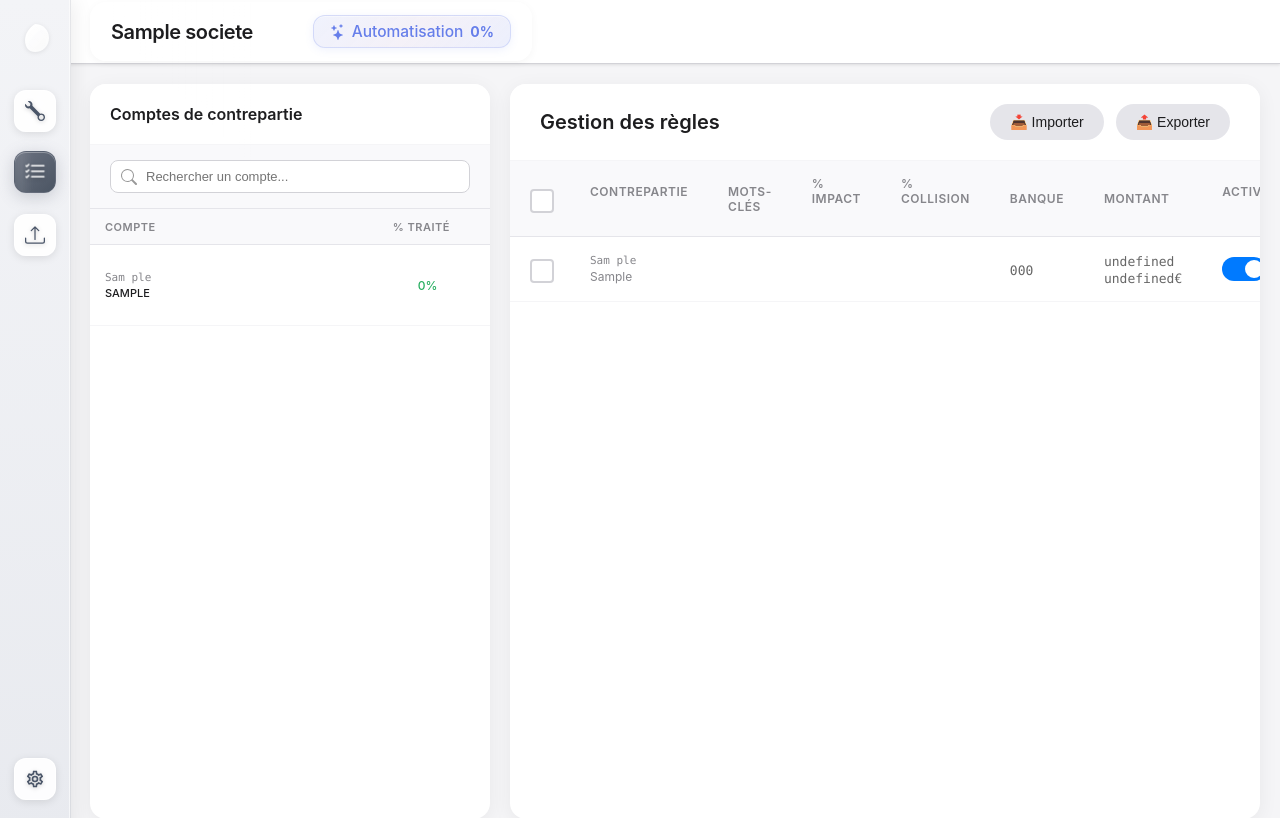
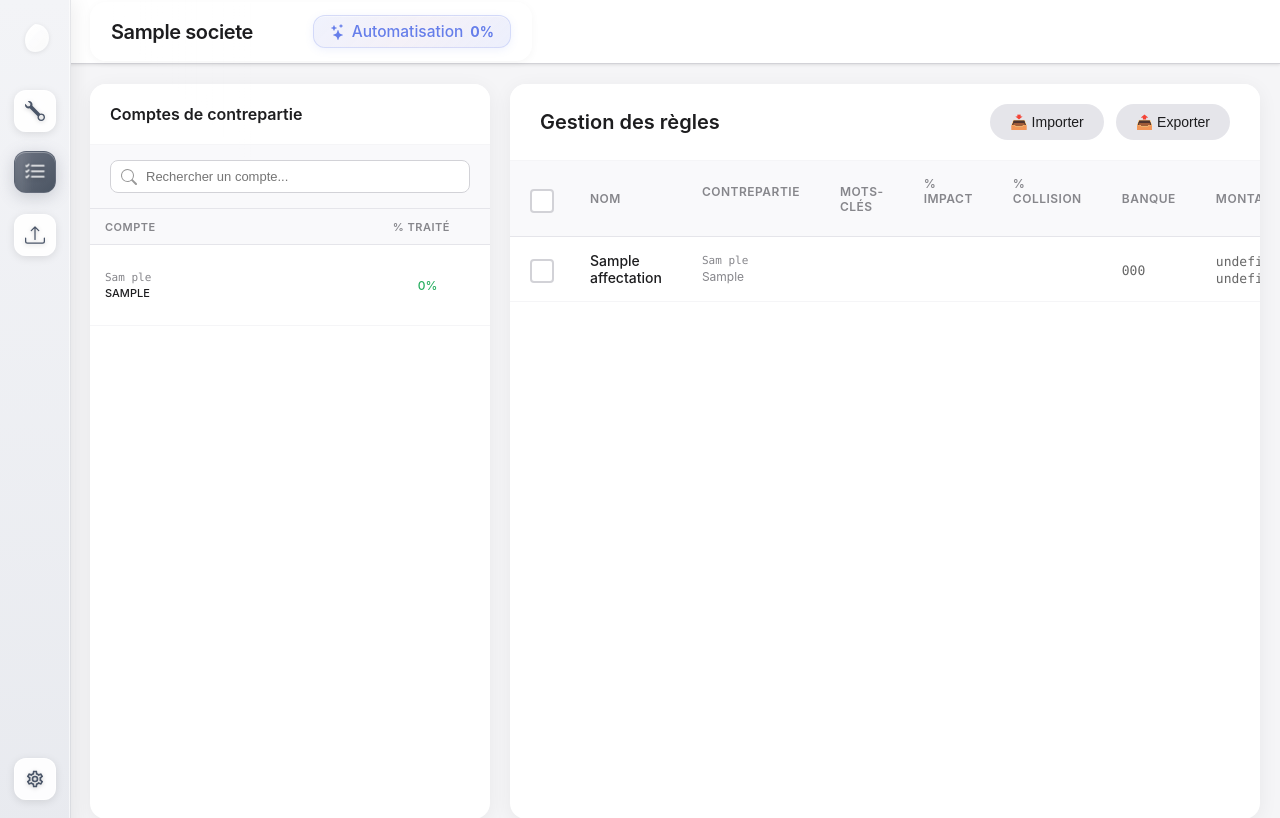
Before and after one commit to clementsaas/saas-fec, a Flask app: page /regles/liste in a window 1280 px wide. Shown: the top 818 px of the page. Run offline with Flask 3, Linux system fonts and the light colour scheme; the visitor is signed in with stand-in values (Sample User, id 1); tables that the repository leaves empty hold one stand-in row (values such as "Sample post").

Commit message:
Mise à jour complète : nouveaux fichiers, modifications, templates et services

```diff
--- a/templates/liste_regles.html
+++ b/templates/liste_regles.html
@@ -1056,6 +1056,10 @@
                                     <input type="checkbox" id="select-all" onchange="toggleSelectAll()">
                                     <span class="checkbox-mark"></span>
                                 </label>
+                            </th>
+<th class="sortable" onclick="trierRegles('nom')">
+                                Nom
+                                <span class="sort-icon">↕</span>
                             </th>
                             <th class="sortable" onclick="trierRegles('compte')">
                                 Contrepartie
@@ -1137,7 +1141,11 @@
     const reglesTries = [...reglesData].sort((a, b) => {
         let aVal, bVal;
 
-        switch (sortConfig.field) {
+switch (sortConfig.field) {
+            case 'nom':
+                aVal = a.nom || '';
+                bVal = b.nom || '';
+                break;
             case 'compte':
                 aVal = a.compte;
                 bVal = b.compte;
@@ -1177,6 +1185,9 @@
                         <input type="checkbox" class="rule-checkbox" data-compte="${regle.compte}" onchange="toggleRuleSelection('${regle.compte}')">
                         <span class="checkbox-mark"></span>
                     </label>
+                </td>
+<td>
+                    <div style="font-weight: 500; color: #1d1d1f; font-size: 14px;">${regle.nom || 'Règle sans nom'}</div>
                 </td>
                 <td>
                     <div class="compte-number">${formatCompteNumber(regle.compte)}</div>
```
